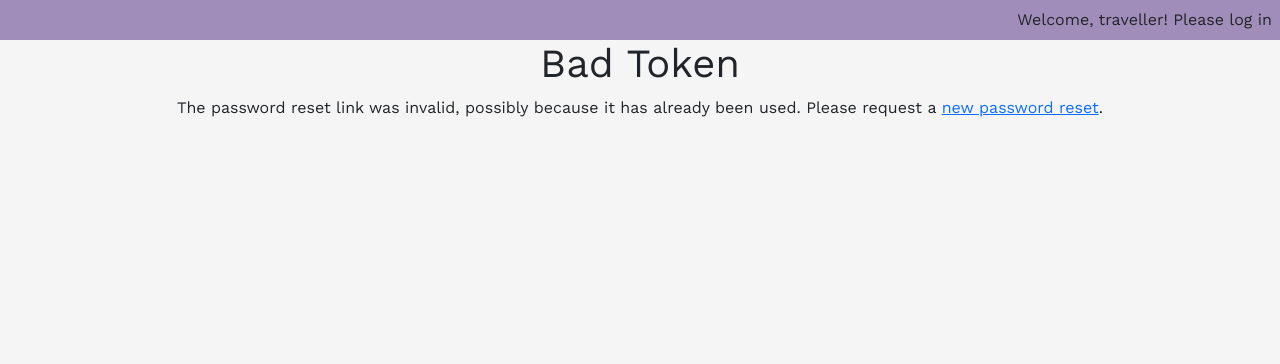
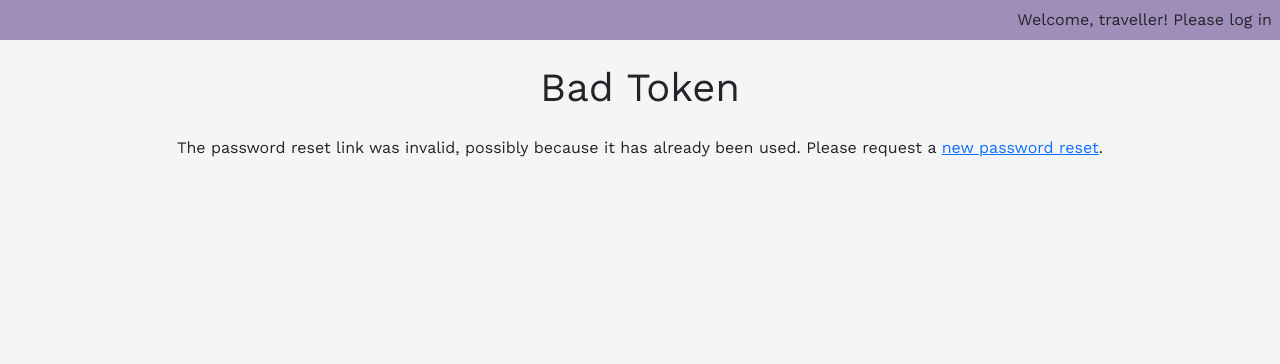
Before and after one commit to petra66orii/timeless-travel, a Django app: a page that uses templates/account/password_reset_from_key.html in a window 1280 px wide. Shown: the part 56-420 px from the top of the page. Run offline with Django 4.2, Linux system fonts and the light colour scheme; some web fonts are replaced.

Commit message:
Update password change pages, #4

```diff
--- a/templates/account/password_change.html
+++ b/templates/account/password_change.html
@@ -5,9 +5,9 @@
 {% block head_title %}{% trans "Change Password" %}{% endblock head_title %}
 
 {% block content %}
-    <h1>{% trans "Change Password" %}</h1>
+    <h1 class="my-4">{% trans "Change Password" %}</h1>
 
-    <form method="POST" action="{% url 'account_change_password' %}" class="password_change">
+    <form class="my-2" method="POST" action="{% url 'account_change_password' %}" class="password_change">
         {% csrf_token %}
         {{ form.as_p }}
         <button type="submit" name="action">{% trans "Change Password" %}</button>
--- a/templates/account/password_reset_done.html
+++ b/templates/account/password_reset_done.html
@@ -6,11 +6,11 @@
 {% block head_title %}{% trans "Password Reset" %}{% endblock head_title %}
 
 {% block content %}
-    <h1>{% trans "Password Reset" %}</h1>
+    <h1 class="my-4">{% trans "Password Reset" %}</h1>
 
     {% if user.is_authenticated %}
     {% include "account/snippets/already_logged_in.html" %}
     {% endif %}
 
-    <p>{% blocktrans %}We have sent you an email. If you have not received it please check your spam folder. Otherwise contact us if you do not receive it in a few minutes.{% endblocktrans %}</p>
+    <p class="mb-2">{% blocktrans %}We have sent you an email. If you have not received it please check your spam folder. Otherwise contact us if you do not receive it in a few minutes.{% endblocktrans %}</p>
 {% endblock content %}
--- a/templates/account/password_reset_from_key.html
+++ b/templates/account/password_reset_from_key.html
@@ -4,16 +4,16 @@
 {% block head_title %}{% trans "Change Password" %}{% endblock head_title %}
 
 {% block content %}
-    <h1>{% if token_fail %}{% trans "Bad Token" %}{% else %}{% trans "Change Password" %}{% endif %}</h1>
+    <h1 class="my-4">{% if token_fail %}{% trans "Bad Token" %}{% else %}{% trans "Change Password" %}{% endif %}</h1>
 
     {% if token_fail %}
         {% url 'account_reset_password' as passwd_reset_url %}
-        <p>{% blocktrans %}The password reset link was invalid, possibly because it has already been used.  Please request a <a href="{{ passwd_reset_url }}">new password reset</a>.{% endblocktrans %}</p>
+        <p class="mb-2">{% blocktrans %}The password reset link was invalid, possibly because it has already been used.  Please request a <a href="{{ passwd_reset_url }}">new password reset</a>.{% endblocktrans %}</p>
     {% else %}
         <form method="POST" action="{{ action_url }}" class="password_reset_from_key">
             {% csrf_token %}
             {{ form.as_p }}
-            <input class="btn" type="submit" name="action" value="{% trans 'change password' %}"/>
+            <input class="btn" type="submit" name="action" value="{% trans 'Change Password' %}"/>
         </form>
     {% endif %}
 {% endblock content %}
--- a/templates/account/password_reset_from_key_done.html
+++ b/templates/account/password_reset_from_key_done.html
@@ -4,6 +4,6 @@
 {% block head_title %}{% trans "Change Password" %}{% endblock head_title %}
 
 {% block content %}
-    <h1>{% trans "Change Password" %}</h1>
-    <p>{% trans 'Your password is now changed.' %}</p>
+    <h1 class="my-4">{% trans "Change Password" %}</h1>
+    <p class="mt-2">{% trans 'Your password is now changed.' %}</p>
 {% endblock content %}
```
